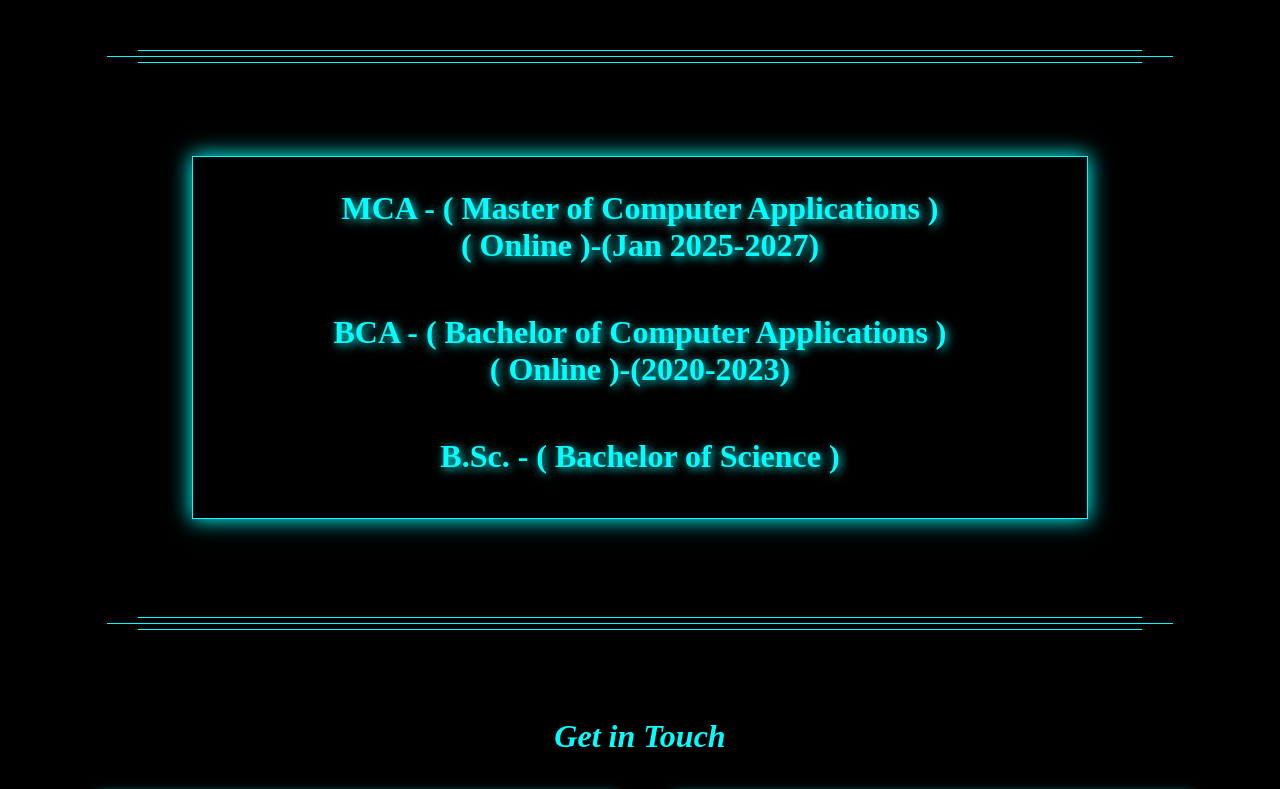
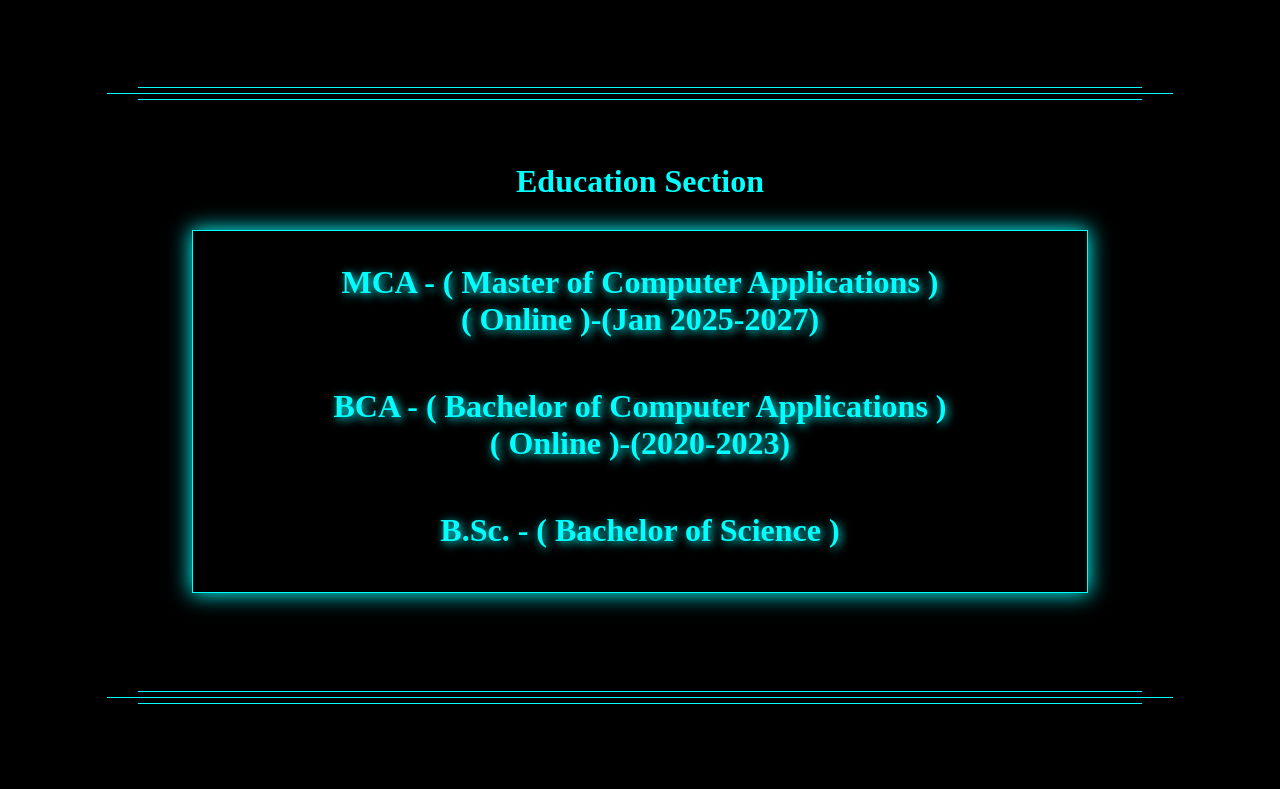
Before and after one commit to Sanjeev-debug/sanjeev_portfolio_63, a React (Vite) app in the folder frontend/: page / in a window 1280 px wide. Shown: the part 1760-2549 px from the top of the page. Built offline with nearby package versions, Linux system fonts and the light colour scheme.

Commit message:
add heading in home page

```diff
--- a/frontend/src/components/Education.css
+++ b/frontend/src/components/Education.css
@@ -4,6 +4,8 @@
     width: 100%;
     display: flex;
     justify-content: center;
+    align-items: center;
+    flex-direction: column;
     flex-wrap: wrap;
 
 }
@@ -49,6 +51,10 @@
     width: 100%;
 
 }
+ h1{
+    color: aqua;
+    text-align: center;
+ }
 
 
 
--- a/frontend/src/components/Education.jsx
+++ b/frontend/src/components/Education.jsx
@@ -8,6 +8,7 @@ const Education = () => {
     <>
 
       <div className="educationMain">
+        <h1>Education Section</h1>
         <div className="course">
           <h1 >MCA - ( Master of Computer Applications ) <span>( Online )-(Jan 2025-2027)</span> </h1>
           <h1 >BCA - ( Bachelor of Computer Applications ) <span>( Online )-(2020-2023)</span> </h1>
--- a/frontend/src/components/Skills.css
+++ b/frontend/src/components/Skills.css
@@ -11,3 +11,7 @@
         flex-wrap: wrap;
 
     }
+ h1{
+    color: aqua;
+    text-align: center;
+ }
--- a/frontend/src/components/Skills.jsx
+++ b/frontend/src/components/Skills.jsx
@@ -22,6 +22,7 @@ const Skills = () => {
   return (
     <>
        <div className='skillsMain' >
+        <h1>Skills Section</h1>
 
         <div className="cardMain">
            { skills.map((item, index)=>{
```
Also changed, not shown: frontend/src/pages/Home.jsx (line endings or trailing spaces).
